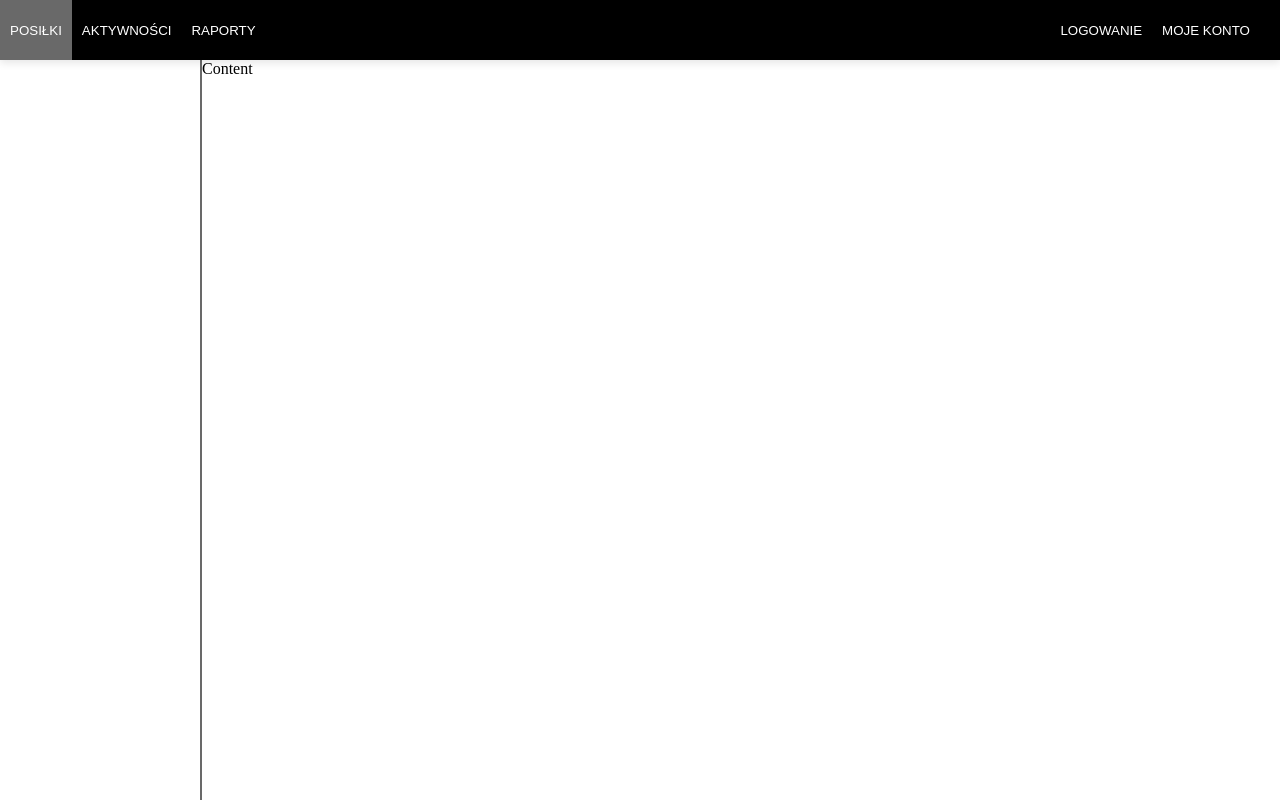
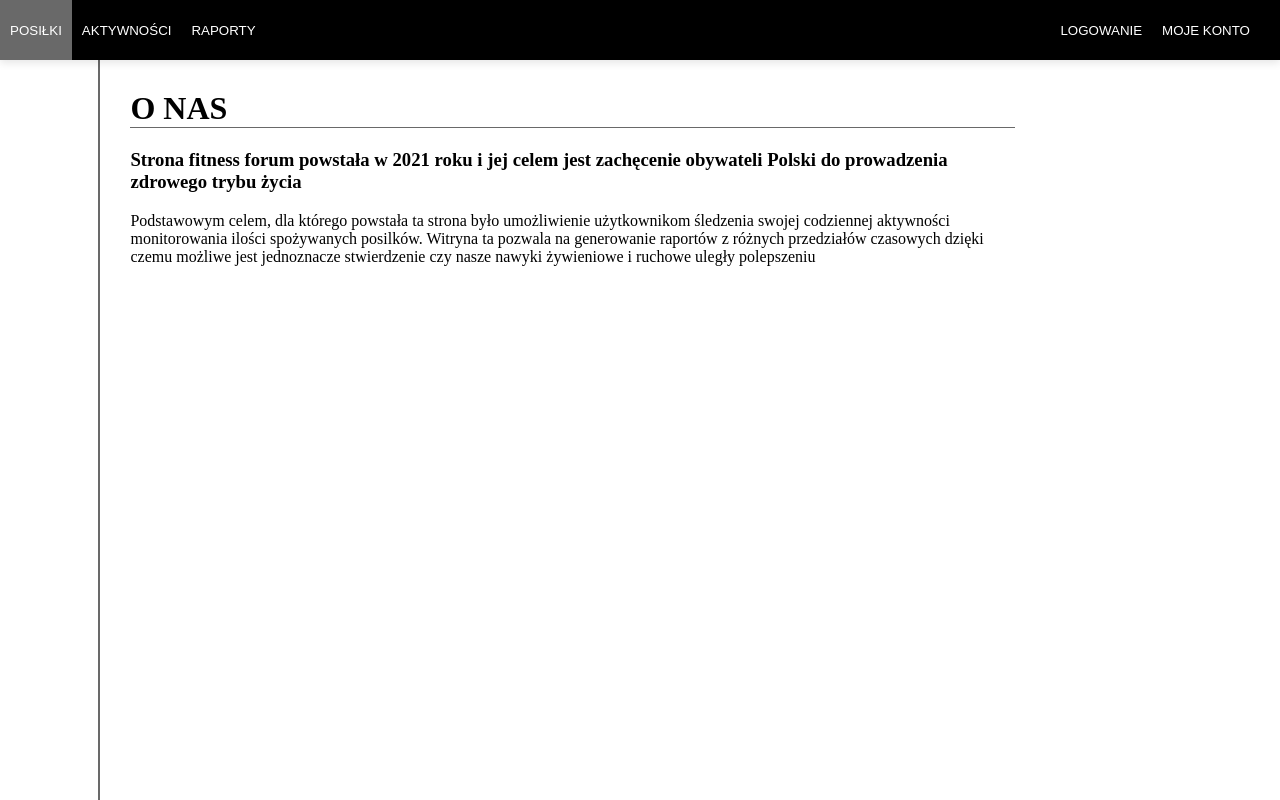
Before and after one commit to LukaszZietek/FitnessWebsiteFrontend, a React (Create React App) app: page /about-us in a window 1280 px wide. Shown: the top 800 px of the page. Built offline with nearby package versions, Linux system fonts and the light colour scheme.

Commit message:
Add AboutUs and Contact classes

```diff
--- a/src/components/AsideMenu/subcomponents/MyAccountAside.jsx
+++ b/src/components/AsideMenu/subcomponents/MyAccountAside.jsx
@@ -8,6 +8,7 @@ const MyAccountAside = () => {
         <div className="my-account-div">
             <Link to="/myaccount/change-password" className="aside-account-link">Zmień hasło</Link>
             <Link to="/myaccount/delete-account" className="aside-account-link">Usuń konto</Link>
+            <Link to="/reports" className="aside-account-link">Moje raporty</Link>
         </div>
     );
 };
--- a/src/components/Content/Content.jsx
+++ b/src/components/Content/Content.jsx
@@ -3,8 +3,10 @@ import {Switch, Route} from 'react-router-dom';
 
 import './Content.css';
 
-import DeleteAccount from './subcomponents/DeleteAccount';
-import PasswordChanger from './subcomponents/PasswordChanger';
+import DeleteAccount from './subcomponents/DeleteAccount/DeleteAccount';
+import PasswordChanger from './subcomponents/PasswordChanger/PasswordChanger';
+import Contact from './subcomponents/Contact/Contact';
+import AboutUs from './subcomponents/AboutUs/AboutUs';
 
 const Content = () => {
     return (
@@ -12,6 +14,8 @@ const Content = () => {
             <Switch>
                 <Route path="/myaccount/change-password" component={PasswordChanger} />
                 <Route path="/myaccount/delete-account" component={DeleteAccount} />
+                <Route path="/contact" component={Contact} />
+                <Route path="/about-us" component={AboutUs} />
                 <Route>Content</Route>
             </Switch>
         </main>
--- /dev/null
+++ b/src/components/Content/subcomponents/AboutUs/AboutUs.css
@@ -0,0 +1,9 @@
+.about-us-container {
+  margin-top: 30px;
+  margin-left: 30px;
+  width: 75%;
+}
+
+.about-us-container h1 {
+  border-bottom: 1px solid #696969;
+}
--- /dev/null
+++ b/src/components/Content/subcomponents/AboutUs/AboutUs.jsx
@@ -0,0 +1,19 @@
+import React from 'react';
+
+import './AboutUs.css';
+
+const AboutUs = () => {
+    return (
+        <div className="about-us-container">
+            <h1>O NAS</h1>
+            <h3>Strona fitness forum powstała w 2021 roku i jej celem jest zachęcenie obywateli Polski do prowadzenia zdrowego trybu życia</h3>
+            <p>
+                Podstawowym celem, dla którego powstała ta strona było umożliwienie użytkownikom śledzenia swojej codziennej aktywności
+                monitorowania ilości spożywanych posilków. Witryna ta pozwala na generowanie raportów z różnych przedziałów czasowych
+                dzięki czemu możliwe jest jednoznacze stwierdzenie czy nasze nawyki żywieniowe i ruchowe uległy polepszeniu
+            </p>
+        </div>
+    );
+};
+
+export default AboutUs;
--- /dev/null
+++ b/src/components/Content/subcomponents/Contact/Contact.css
@@ -0,0 +1,4 @@
+.contact-container {
+  margin-top: 30px;
+  text-align: center;
+}
--- /dev/null
+++ b/src/components/Content/subcomponents/Contact/Contact.jsx
@@ -0,0 +1,18 @@
+import React from 'react';
+
+import './Contact.css';
+
+const Contact = () => {
+    return (
+        <div className="contact-container">
+            <h1>FITNESS FORUM</h1>
+            <h3>Adres: </h3> ul.Matejki xx/7 67-100 Nowa Sól
+            <h3>Tel:</h3> +48 888 999 999
+            <h3>Email: </h3> 249400@student.pwr.edu.pl
+            <h3>Fax: </h3> 888 999 991
+            <h3>Nawiązanie współpracy:</h3> lukaszzietekk@gmail.com
+        </div>
+    );
+};
+
+export default Contact;
```
Also changed, not shown: src/components/Content/subcomponents/DeleteAccount/DeleteAccount.css (renamed from src/components/Content/subcomponents/DeleteAccount.css), src/components/Content/subcomponents/DeleteAccount/DeleteAccount.jsx (renamed from src/components/Content/subcomponents/DeleteAccount.jsx), src/components/Content/subcomponents/PasswordChanger/PasswordChanger.css (renamed from src/components/Content/subcomponents/PasswordChanger.css), src/components/Content/subcomponents/PasswordChanger/PasswordChanger.jsx (renamed from src/components/Content/subcomponents/PasswordChanger.jsx).
